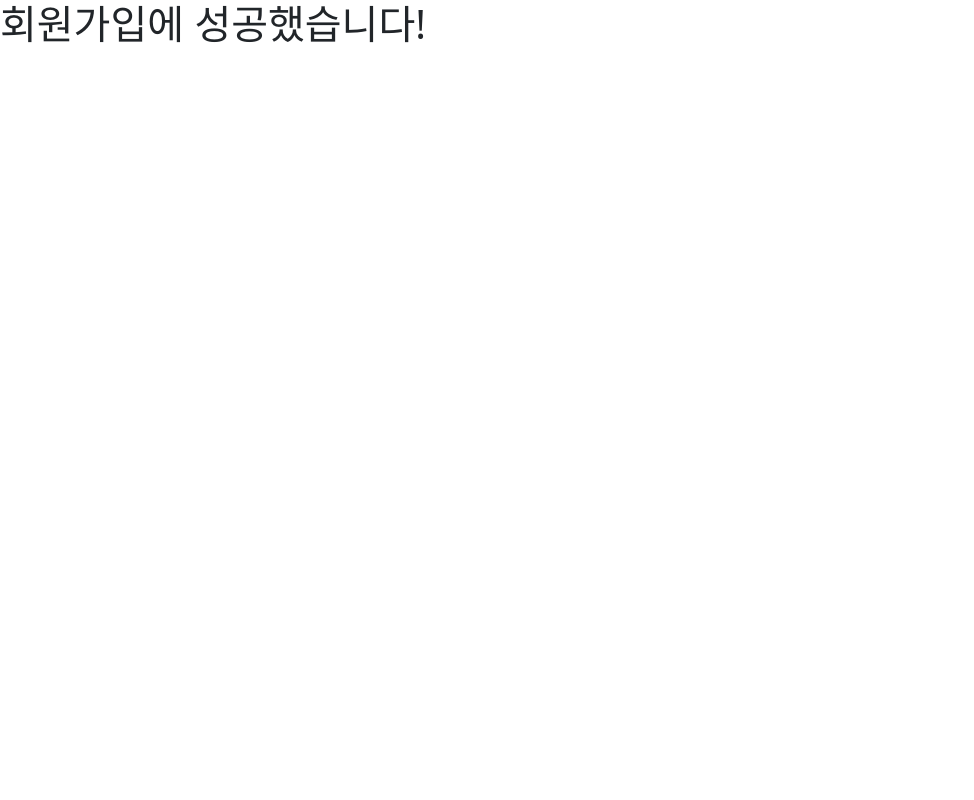
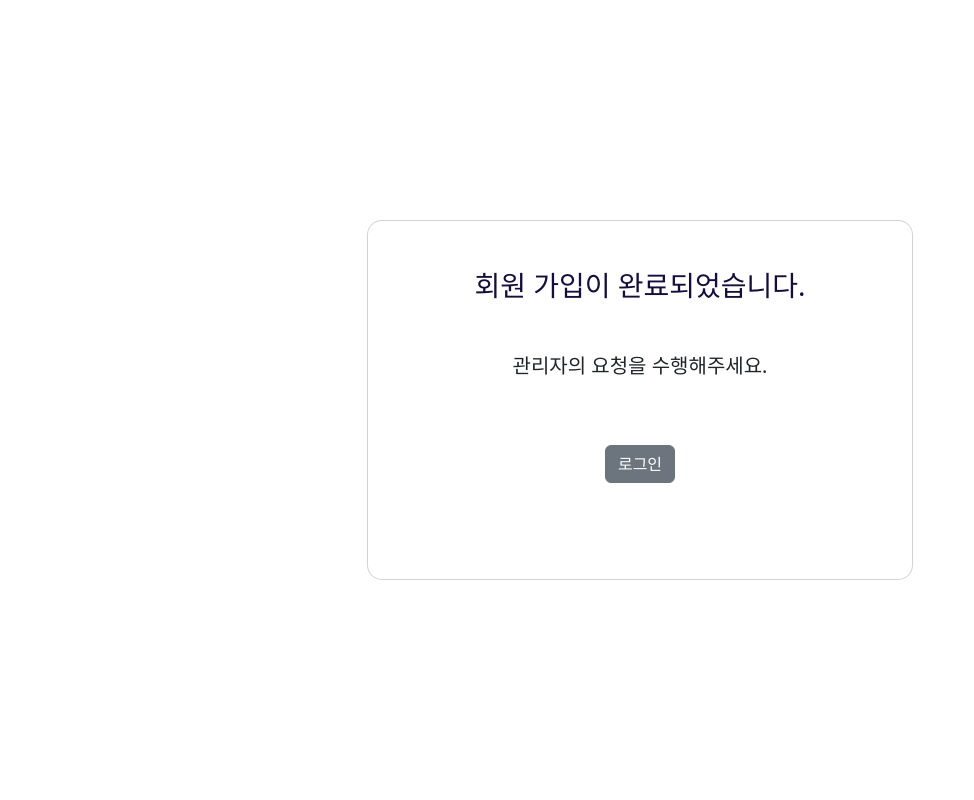
Before and after one commit to luminous037/apop, a Django app: page /accounts/successSignup/ in a window 1280 px wide. Shown: the whole page, without its empty margins (0-974 px from the left). Run offline with Django 4.2, Linux system fonts and the light colour scheme; some libraries are stand-ins or nearby versions.

Commit message:
feat: 회원가입 완료 페이지 구현

```diff
--- a/templates/accounts/successSignup.html
+++ b/templates/accounts/successSignup.html
@@ -1,6 +1,39 @@
 {% extends 'accounts/base.html' %}
 
+{# Load the tag library #}
+{% load django_bootstrap5 %}
+
+{# Load CSS and JavaScript #}
+{% bootstrap_css %}
+{% bootstrap_javascript %}
+
+{# Display django.contrib.messages as Bootstrap alerts #}
+{% bootstrap_messages %}
+
+{% load static %}
+
 {% block content %}
-<h1>회원가입에 성공했습니다!</h1>
-
+<section class="h-100 h-custom gradient-custom-2">
+  <div class="container py-5 h-100">
+    <div class="row d-flex justify-content-center align-items-center h-100">
+      <div class="col-6">
+          <div class="card card-registration card-registration-2" style="border-radius: 15px;">
+            <div class="card-body p-0">
+              <div class="row g-0">
+                <div class="col-lg-12">
+                  <div class="p-5 text-center">
+                    <h3 class="fw-normal mb-5" style="color: #140e3a;">회원 가입이 완료되었습니다.</h3>
+                    <p class="lead">관리자의 요청을 수행해주세요.</p>
+                    <div class="p-5 text-center">
+                      <a class="btn btn-secondary" href="{% url 'accounts:login' %}" role="button">로그인</a>
+                    </div>
+                  </div>
+                </div>
+              </div>
+            </div>
+          </div>
+      </div>
+    </div>
+  </div>
+</section>
 {% endblock content %}
```
